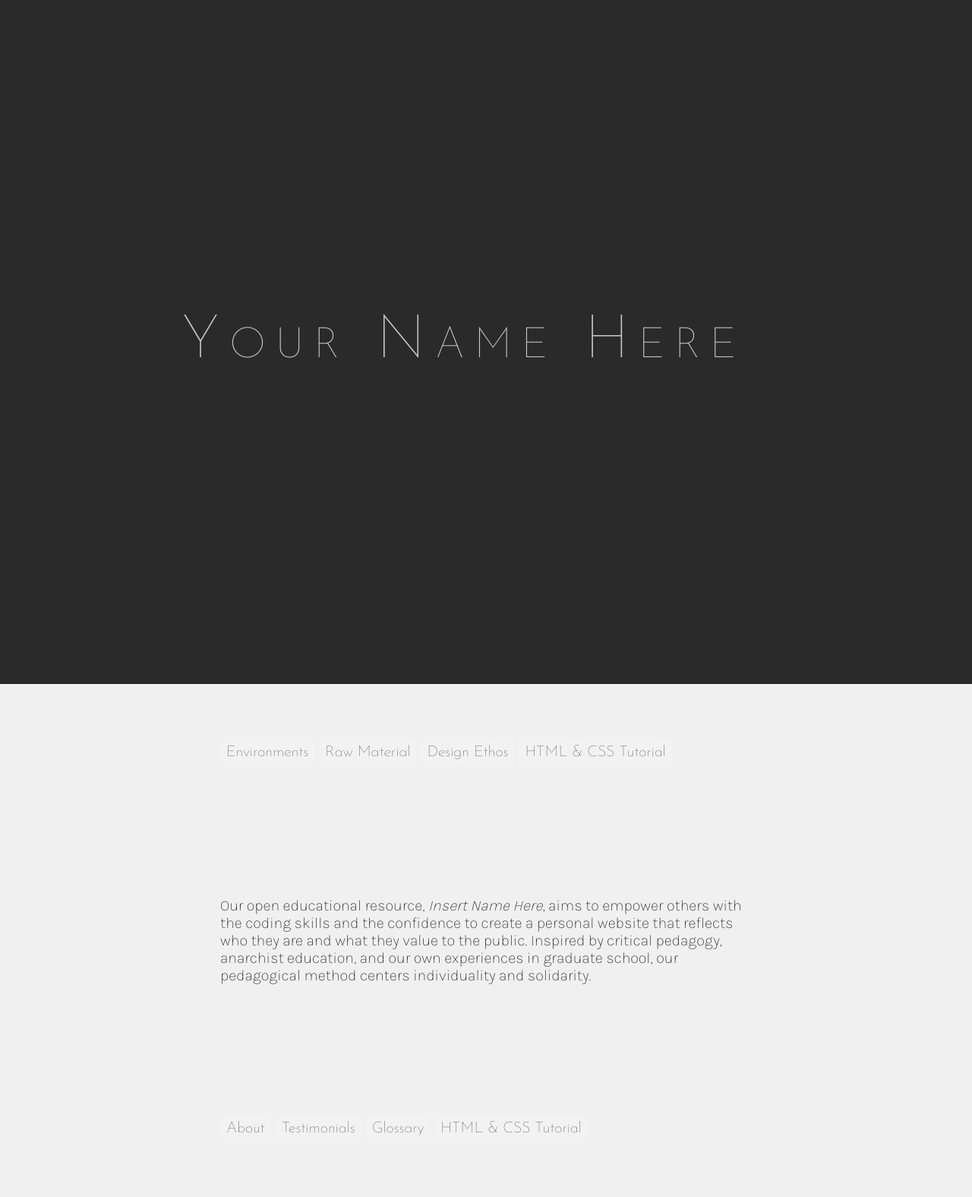
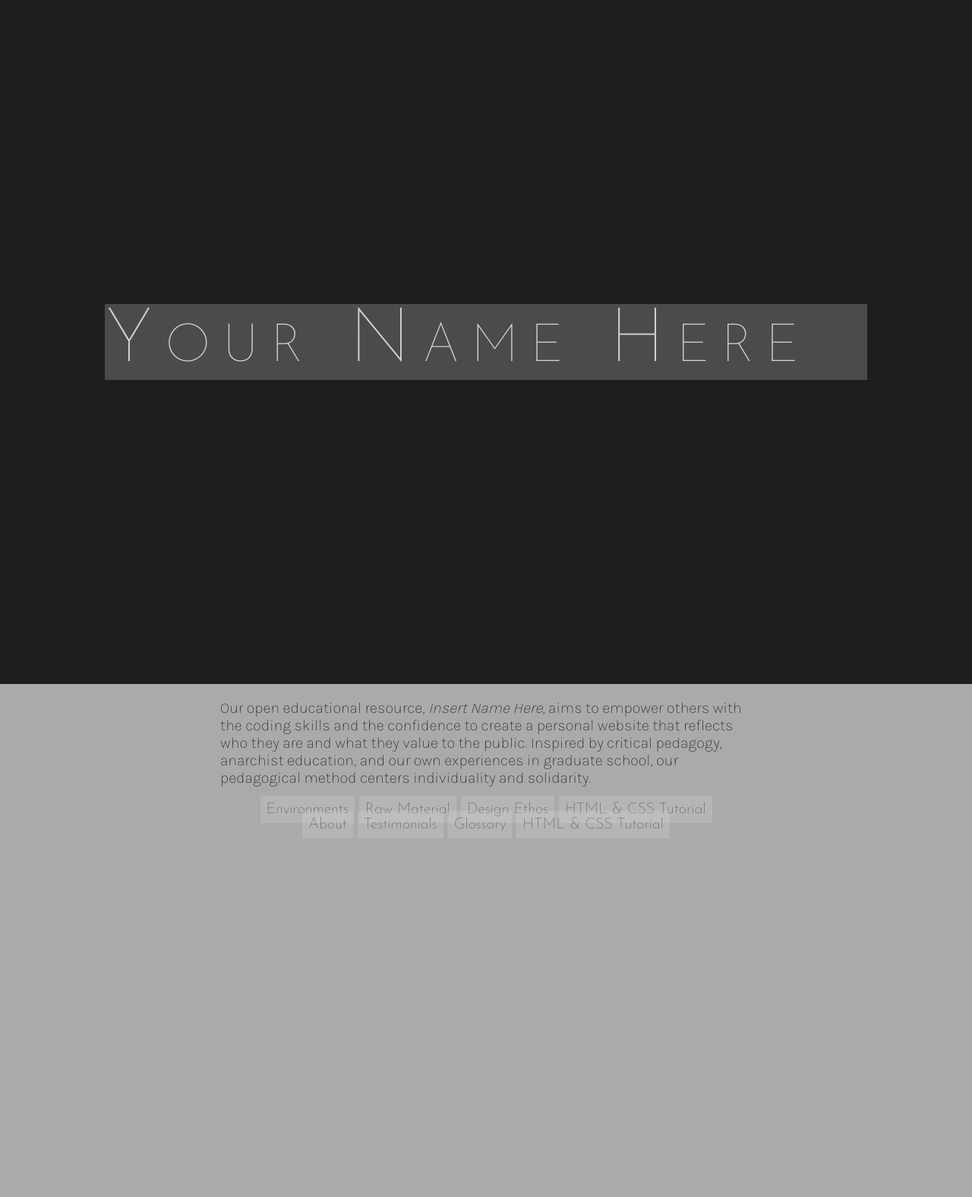
Before and after one commit to scholarslab/brackets, a Jekyll site: the page built from index.html, in a window 1280 px wide. Shown: the whole page at 76% size. Built offline with Jekyll 4.4.1, drawn with Linux system fonts in a browser that asks for light colours; after the commit the page ends 1103 px from its top, so only the background shows below that.

Commit message:
Updates markup and style for lessons.
- Adds a specific ID for the banner, to avoid inheritance issues
  with CSS;
- Adds markup and styles specifically for lesson pages.

```diff
--- a/_layouts/default.html
+++ b/_layouts/default.html
@@ -3,7 +3,7 @@
 <title>{{ site.title }}</title>
 <link rel="stylesheet" href="{{ "/css/style.css" | relative_url }}">
 <body class="{{ page.title | slugify }}">
-<header role="banner">
+<header id="banner" role="banner">
     <h1><a href="{{ "/" | relative_url }}">{{ site.title }}</a></h1>
 </header>
 <nav id="lessons">
--- a/_layouts/lesson.html
+++ b/_layouts/lesson.html
@@ -1,7 +1,7 @@
 ---
 layout: default
 ---
-<article>
+<article class="lesson">
     <h1>{{ page.title }}</h1>
     <div class="content">
     {{ content }}
--- a/css/style.scss
+++ b/css/style.scss
@@ -1,6 +1,23 @@
 ---
 ---
 @import url('https://fonts.googleapis.com/css2?family=Josefin+Sans:ital,wght@0,100;1,100&family=Karla:wght@200&display=swap');
+
+/*
+
+CSS Ruleset
+
+selector {
+    property: value;
+    property: value;
+}
+
+p {
+    font-size: 1.5em;
+    color: #333333;
+    font-style: italic;
+}
+
+*/
 
 * {
     box-sizing: border-box;
@@ -15,7 +32,7 @@
 html{
     font-family: 'Josefin Sans', sans-serif;
     color: #333;
-    background-color: #f0f0f0;
+    background-color: #aaa;
     font-size: 20px;
     margin:0;
 }
@@ -58,7 +75,7 @@
     letter-spacing: 3px;
     font-weight: 100;}
 
-h2{
+h2 {
     color: rgba(255,255,255, .8);
     font-variant: small-caps;
     letter-spacing: 1px;
@@ -67,20 +84,6 @@
 
 p {
     font-family: 'Karla', sans-serif;
-}
-
-/*
-Typing animation courtesy of https://css-tricks.com/snippets/css/typewriter-effect/
-*/
-header h1 a {
-    display:block;
-    overflow: hidden; /* Ensures the content is not revealed until the animation */
-    border-right: .75em solid gray; /* The typwriter cursor */
-    white-space: nowrap; /* Keeps the content on a single line */
-    letter-spacing: .15em; /* Adjust as needed */
-    animation:
-        typing 1.75s steps(30, end),
-        blink-caret .5s step-end infinite;
 }
 
 .image {
@@ -92,7 +95,11 @@
 /* Home */
 .home {
     padding: 0;
-    header {
+    display:flex;
+    flex-direction: column;
+    flex-wrap:nowrap;
+
+    #banner {
         min-height: 100vh;
         display: flex;
         flex-direction: column;
@@ -103,26 +110,61 @@
 
         h1 {
             margin:0;
-            font-size: 4rem;
         }
-        a,:link {
+
+        /*
+        Typing animation courtesy of https://css-tricks.com/snippets/css/typewriter-effect/
+        */
+
+        a {
             color: rgba(255,255,255,0.75);
             text-decoration:none;
+            background: rgba(255,255,255,0.2);
+            display:block;
+            line-height:1;
+            overflow-x: hidden; /* Ensures the content is not revealed until the animation */
+            border-right: .75em solid gray; /* The typwriter cursor */
+            white-space: nowrap; /* Keeps the content on a single line */
+            letter-spacing: .15em; /* Adjust as needed */
+            animation:
+                typing 2s steps(30, end),
+                blink-caret 0.5s step-end infinite;
         }
+
         :hover,:focus {
             color: white;
             background:none;
         }
     }
 
-    nav,main {
+    #lessons,main,footer {
         margin-left: auto;
         margin-right: auto;
         max-width: 700px;
-        padding: 4rem 0;
+        padding: 0;
+    }
+
+    #lessons {
+        order:3;
+    }
+    footer {
+        order:4;
+    }
+
+}
+
+.html-css-tutorial {
+
+    article section {
+        min-height:100vh;
+        background: #fff;
     }
 }
 
+
+section:target {
+    background: orange;
+}
 /* The typing effect */
 @keyframes typing {
     from { width: 0 }
```
Also changed, not shown: tutorials.html (+14 -5 lines).
